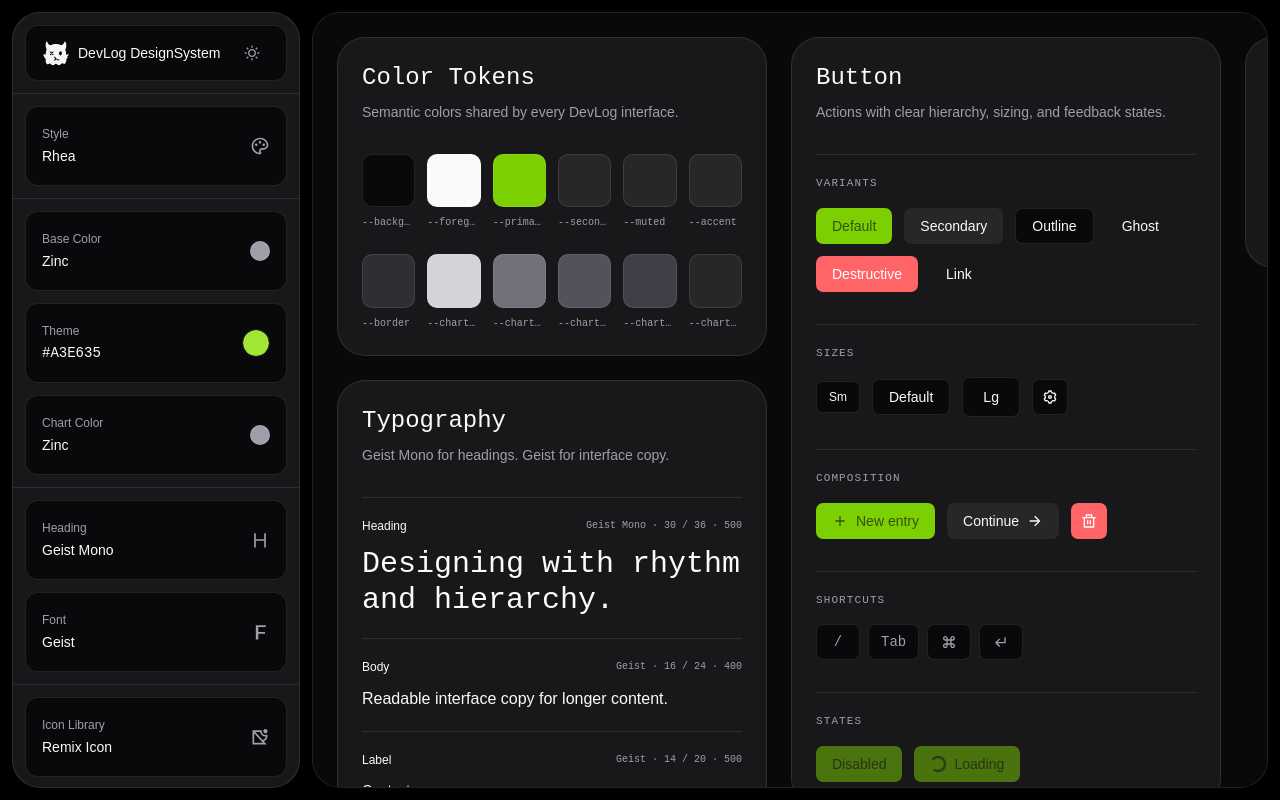
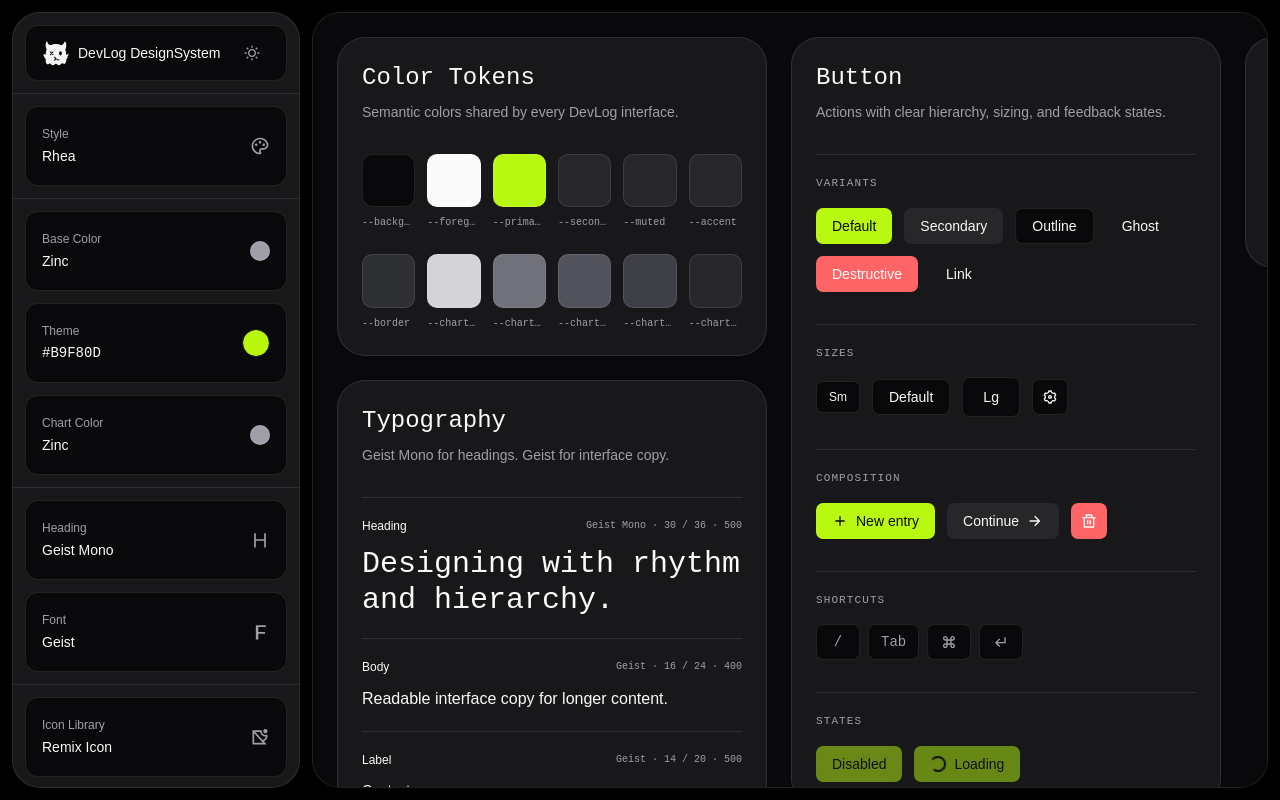
Before and after one commit to bickhsu/devlog, a React (Vite) app in the folder apps/design-system/: page / in a window 1280 px wide. Built offline with nearby package versions, Linux system fonts and the light colour scheme.

Commit message:
Implement dynamic OKLCH color conversion for theme primary colors

```diff
--- a/apps/design-system/index.html
+++ b/apps/design-system/index.html
@@ -13,14 +13,15 @@
 
       const themeColor = localStorage.getItem("devlog-theme-color")
       if (themeColor) {
+        const cssColor = localStorage.getItem("devlog-theme-color-css") ?? themeColor
         const foreground =
           localStorage.getItem("devlog-theme-color-foreground") ?? "#18181b"
         const root = document.documentElement
 
-        root.style.setProperty("--primary", themeColor)
+        root.style.setProperty("--primary", cssColor)
         root.style.setProperty("--primary-foreground", foreground)
-        root.style.setProperty("--ring", themeColor)
-        root.style.setProperty("--sidebar-primary", themeColor)
+        root.style.setProperty("--ring", cssColor)
+        root.style.setProperty("--sidebar-primary", cssColor)
         root.style.setProperty("--sidebar-primary-foreground", foreground)
       }
     </script>
--- a/apps/design-system/src/components/design-system-sidebar.tsx
+++ b/apps/design-system/src/components/design-system-sidebar.tsx
@@ -14,7 +14,7 @@ import { useState } from "react"
 
 import { designSystemMeta } from "@/config/design-system"
 
-const defaultThemeColor = "#a3e635"
+const defaultThemeColor = "#b9f80d"
 const themeColorStorageKey = "devlog-theme-color"
 
 const styleSections = [
@@ -110,15 +110,17 @@ function ThemeColorItem() {
   )
 
   function updateThemeColor(nextColor: string) {
+    const cssColor = hexToOklch(nextColor)
     const foreground = getContrastColor(nextColor)
     const root = document.documentElement
 
-    root.style.setProperty("--primary", nextColor)
+    root.style.setProperty("--primary", cssColor)
     root.style.setProperty("--primary-foreground", foreground)
-    root.style.setProperty("--ring", nextColor)
-    root.style.setProperty("--sidebar-primary", nextColor)
+    root.style.setProperty("--ring", cssColor)
+    root.style.setProperty("--sidebar-primary", cssColor)
     root.style.setProperty("--sidebar-primary-foreground", foreground)
     localStorage.setItem(themeColorStorageKey, nextColor)
+    localStorage.setItem(`${themeColorStorageKey}-css`, cssColor)
     localStorage.setItem(`${themeColorStorageKey}-foreground`, foreground)
     setColor(nextColor)
   }
@@ -138,6 +140,23 @@ function ThemeColorItem() {
       />
     </div>
   )
+}
+
+function hexToOklch(hexColor: string) {
+  const [red, green, blue] = [1, 3, 5].map((start) => {
+    const channel = Number.parseInt(hexColor.slice(start, start + 2), 16) / 255
+    return channel <= 0.04045 ? channel / 12.92 : ((channel + 0.055) / 1.055) ** 2.4
+  })
+  const l = Math.cbrt(0.4122214708 * red + 0.5363325363 * green + 0.0514459929 * blue)
+  const m = Math.cbrt(0.2119034982 * red + 0.6806995451 * green + 0.1073969566 * blue)
+  const s = Math.cbrt(0.0883024619 * red + 0.2817188376 * green + 0.6299787005 * blue)
+  const lightness = 0.2104542553 * l + 0.793617785 * m - 0.0040720468 * s
+  const a = 1.9779984951 * l - 2.428592205 * m + 0.4505937099 * s
+  const b = 0.0259040371 * l + 0.7827717662 * m - 0.808675766 * s
+  const chroma = Math.hypot(a, b)
+  const hue = (Math.atan2(b, a) * 180) / Math.PI
+
+  return `oklch(${lightness.toFixed(3)} ${chroma.toFixed(3)} ${((hue + 360) % 360).toFixed(2)})`
 }
 
 function getContrastColor(hexColor: string) {
--- a/packages/ui/src/styles/globals.css
+++ b/packages/ui/src/styles/globals.css
@@ -16,8 +16,8 @@
     --card-foreground: oklch(0.141 0.005 285.823);
     --popover: oklch(1 0 0);
     --popover-foreground: oklch(0.141 0.005 285.823);
-    --primary: oklch(0.841 0.238 128.85);
-    --primary-foreground: oklch(0.405 0.101 131.063);
+    --primary: oklch(0.903 0.228 126.11);
+    --primary-foreground: oklch(0.141 0.005 285.823);
     --secondary: oklch(0.967 0.001 286.375);
     --secondary-foreground: oklch(0.21 0.006 285.885);
     --muted: oklch(0.967 0.001 286.375);
@@ -36,8 +36,8 @@
     --radius: 0.45rem;
     --sidebar: oklch(0.985 0 0);
     --sidebar-foreground: oklch(0.141 0.005 285.823);
-    --sidebar-primary: oklch(0.648 0.2 131.684);
-    --sidebar-primary-foreground: oklch(0.986 0.031 120.757);
+    --sidebar-primary: oklch(0.903 0.228 126.11);
+    --sidebar-primary-foreground: oklch(0.141 0.005 285.823);
     --sidebar-accent: oklch(0.967 0.001 286.375);
     --sidebar-accent-foreground: oklch(0.21 0.006 285.885);
     --sidebar-border: oklch(0.92 0.004 286.32);
@@ -51,8 +51,8 @@
     --card-foreground: oklch(0.985 0 0);
     --popover: oklch(0.21 0.006 285.885);
     --popover-foreground: oklch(0.985 0 0);
-    --primary: oklch(0.768 0.233 130.85);
-    --primary-foreground: oklch(0.405 0.101 131.063);
+    --primary: oklch(0.903 0.228 126.11);
+    --primary-foreground: oklch(0.141 0.005 285.823);
     --secondary: oklch(0.274 0.006 286.033);
     --secondary-foreground: oklch(0.985 0 0);
     --muted: oklch(0.274 0.006 286.033);
@@ -70,8 +70,8 @@
     --chart-5: oklch(0.274 0.006 286.033);
     --sidebar: oklch(0.21 0.006 285.885);
     --sidebar-foreground: oklch(0.985 0 0);
-    --sidebar-primary: oklch(0.768 0.233 130.85);
-    --sidebar-primary-foreground: oklch(0.274 0.072 132.109);
+    --sidebar-primary: oklch(0.903 0.228 126.11);
+    --sidebar-primary-foreground: oklch(0.141 0.005 285.823);
     --sidebar-accent: oklch(0.274 0.006 286.033);
     --sidebar-accent-foreground: oklch(0.985 0 0);
     --sidebar-border: oklch(1 0 0 / 10%);
```
